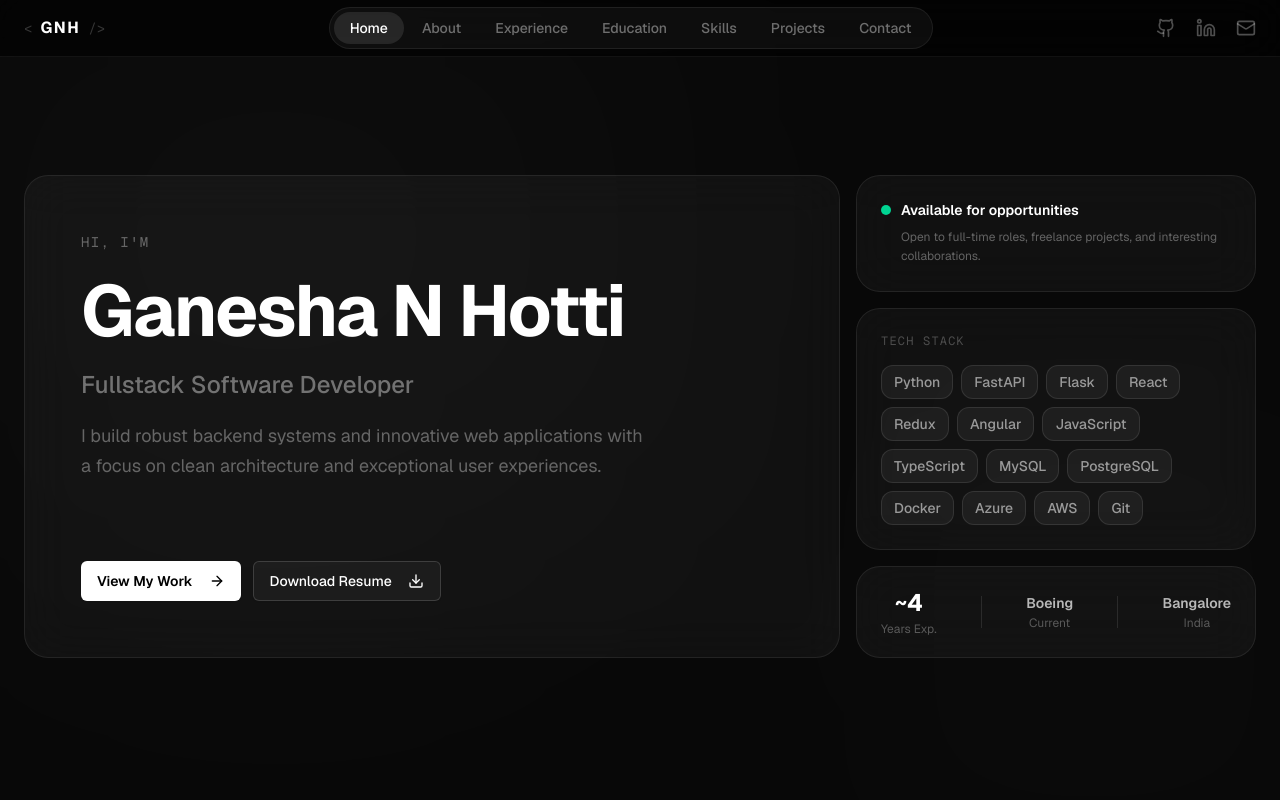
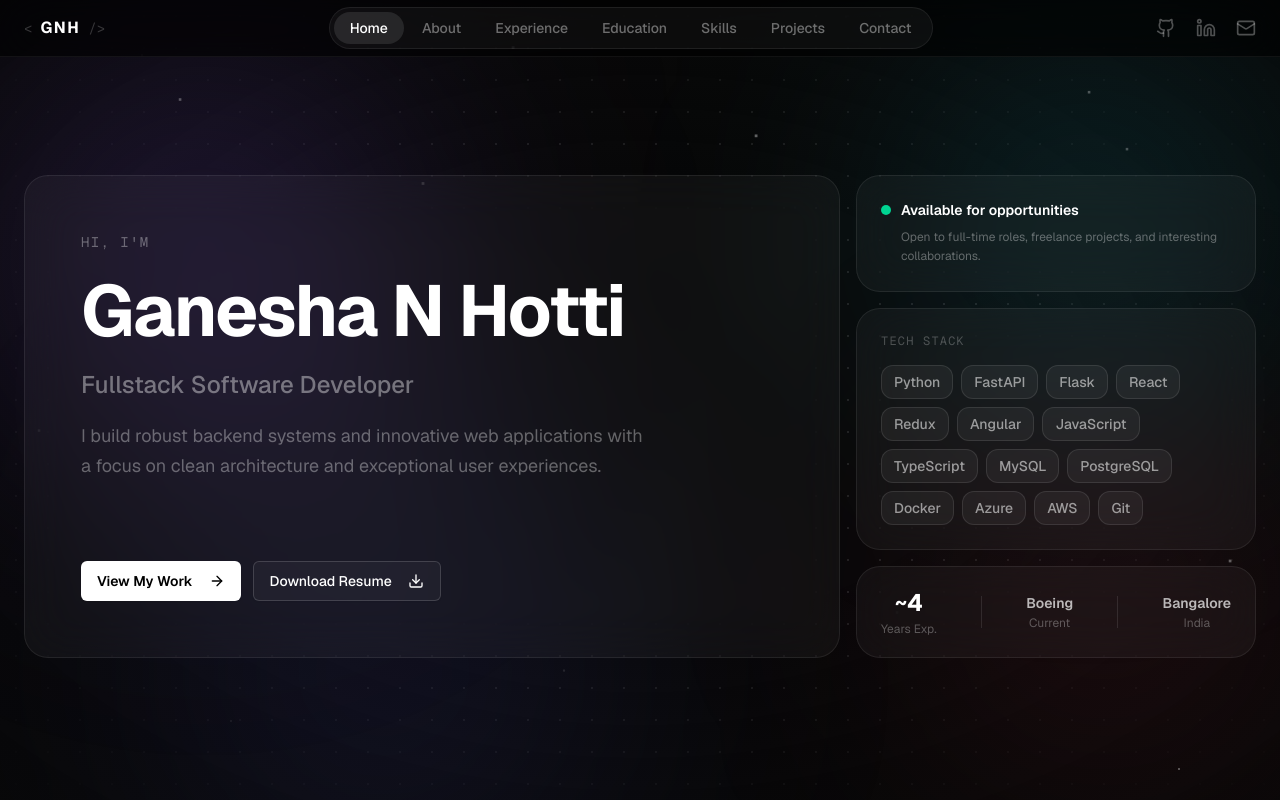
Before and after one commit to GaneshaNHotti/Personal-Portfolio, a Next.js app: page / in a window 1280 px wide. Shown: the top 800 px of the page. Built offline with nearby package versions, Linux system fonts and the light colour scheme.

Commit message:
feat: replace individual section backgrounds with a global animated background component

```diff
--- a/src/app/globals.css
+++ b/src/app/globals.css
@@ -23,8 +23,130 @@ html {
 }
 
 .glass {
-  background: rgba(255, 255, 255, 0.04);
-  backdrop-filter: blur(20px);
-  -webkit-backdrop-filter: blur(20px);
-  border: 1px solid rgba(255, 255, 255, 0.08);
+  background: linear-gradient(135deg, rgba(255, 255, 255, 0.05) 0%, rgba(255, 255, 255, 0.01) 100%);
+  backdrop-filter: blur(24px);
+  -webkit-backdrop-filter: blur(24px);
+  border: 1px solid rgba(255, 255, 255, 0.1);
+  box-shadow: 0 8px 32px 0 rgba(0, 0, 0, 0.37);
 }
+
+/* ─── Custom Scrollbar ──────────────────────────────────────── */
+::-webkit-scrollbar {
+  width: 6px;
+}
+
+::-webkit-scrollbar-track {
+  background: var(--background);
+}
+
+::-webkit-scrollbar-thumb {
+  background: rgba(255, 255, 255, 0.1);
+  border-radius: 10px;
+}
+
+::-webkit-scrollbar-thumb:hover {
+  background: rgba(255, 255, 255, 0.2);
+}
+
+
+/* ─── Dot Grid ─────────────────────────────────────────────── */
+.bg-dot-grid {
+  background-image: radial-gradient(circle, rgba(255,255,255,0.55) 1px, transparent 1px);
+  background-size: 32px 32px;
+  width: 100%;
+  height: 100%;
+}
+
+/* ─── Radial Vignette ──────────────────────────────────────── */
+.bg-radial-vignette {
+  background: radial-gradient(
+    ellipse at center,
+    transparent 0%,
+    transparent 40%,
+    rgba(8, 8, 8, 0.65) 70%,
+    rgba(8, 8, 8, 0.97) 100%
+  );
+}
+
+/* ─── Gradient Orbs ────────────────────────────────────────── */
+.orb {
+  position: absolute;
+  border-radius: 9999px;
+  filter: blur(120px);
+  will-change: transform, opacity;
+}
+
+.orb-purple {
+  width: 600px;
+  height: 600px;
+  top: -15%;
+  left: -12%;
+  background: radial-gradient(circle, rgba(139, 92, 246, 0.28) 0%, transparent 70%);
+  animation: floatOrb1 18s ease-in-out infinite;
+}
+
+.orb-cyan {
+  width: 500px;
+  height: 500px;
+  top: -10%;
+  right: -10%;
+  background: radial-gradient(circle, rgba(34, 211, 238, 0.22) 0%, transparent 70%);
+  animation: floatOrb2 22s ease-in-out infinite;
+}
+
+.orb-indigo {
+  width: 700px;
+  height: 700px;
+  top: 35%;
+  left: 30%;
+  transform: translateX(-50%);
+  background: radial-gradient(circle, rgba(99, 102, 241, 0.16) 0%, transparent 70%);
+  animation: floatOrb3 26s ease-in-out infinite;
+}
+
+.orb-rose {
+  width: 450px;
+  height: 450px;
+  bottom: -10%;
+  right: -8%;
+  background: radial-gradient(circle, rgba(244, 63, 94, 0.18) 0%, transparent 70%);
+  animation: floatOrb4 20s ease-in-out infinite;
+}
+
+/* ─── Orb Keyframes ────────────────────────────────────────── */
+@keyframes floatOrb1 {
+  0%, 100% { transform: translate(0, 0) scale(1); }
+  33%       { transform: translate(60px, 80px) scale(1.08); }
+  66%       { transform: translate(-40px, 50px) scale(0.95); }
+}
+
+@keyframes floatOrb2 {
+  0%, 100% { transform: translate(0, 0) scale(1); }
+  40%       { transform: translate(-80px, 60px) scale(1.1); }
+  70%       { transform: translate(30px, 100px) scale(0.92); }
+}
+
+@keyframes floatOrb3 {
+  0%, 100% { transform: translateX(-50%) translateY(0) scale(1); }
+  50%       { transform: translateX(-50%) translateY(80px) scale(1.06); }
+}
+
+@keyframes floatOrb4 {
+  0%, 100% { transform: translate(0, 0) scale(1); }
+  45%       { transform: translate(-60px, -70px) scale(1.12); }
+  75%       { transform: translate(40px, -30px) scale(0.94); }
+}
+
+/* ─── Particles ────────────────────────────────────────────── */
+.particle {
+  position: absolute;
+  border-radius: 9999px;
+  background: white;
+  will-change: transform, opacity;
+  animation: particlePulse var(--dur, 7s) ease-in-out infinite;
+}
+
+@keyframes particlePulse {
+  0%, 100% { opacity: 0.08; transform: translateY(0px) scale(1); }
+  50%       { opacity: 0.5;  transform: translateY(-18px) scale(1.4); }
+}
--- a/src/app/layout.js
+++ b/src/app/layout.js
@@ -1,5 +1,6 @@
 import { Geist, Geist_Mono } from "next/font/google";
 import "./globals.css";
+import AnimatedBackground from "../components/background";
 
 const geistSans = Geist({
   variable: "--font-geist-sans",
@@ -22,6 +23,7 @@ export default function RootLayout({ children }) {
       <body
         className={`${geistSans.variable} ${geistMono.variable} antialiased`}
       >
+        <AnimatedBackground />
         {children}
       </body>
     </html>
--- a/src/app/page.js
+++ b/src/app/page.js
@@ -9,7 +9,7 @@ import AnimatedContactForm from "../components/contact-page";
 
 export default function Home() {
   return (
-    <main className="bg-[#080808] text-white">
+    <main className="bg-transparent text-white">
       <section id="navbar">
         <FloatingProgrammerNav />
       </section>
--- a/src/components/about-page.js
+++ b/src/components/about-page.js
@@ -29,8 +29,7 @@ const BlobBackground = () => (
 
 const AboutSection = () => {
   return (
-    <section className="min-h-screen bg-[#080808] px-4 md:px-6 py-24 relative overflow-hidden flex items-center">
-      <BlobBackground />
+    <section className="min-h-screen bg-transparent px-4 md:px-6 py-24 relative overflow-hidden flex items-center">
 
       <div className="max-w-7xl w-full mx-auto relative z-10">
 
--- /dev/null
+++ b/src/components/background.js
@@ -0,0 +1,38 @@
+"use client";
+
+export default function AnimatedBackground() {
+  return (
+    <div className="fixed inset-0 -z-10 overflow-hidden pointer-events-none">
+      {/* Dot grid overlay */}
+      <div className="absolute inset-0 bg-dot-grid opacity-[0.18]" />
+
+      {/* Radial vignette to keep edges dark */}
+      <div className="absolute inset-0 bg-radial-vignette" />
+
+      {/* Orb 1 — purple, top-left */}
+      <div className="orb orb-purple" />
+
+      {/* Orb 2 — cyan/teal, top-right */}
+      <div className="orb orb-cyan" />
+
+      {/* Orb 3 — indigo, center */}
+      <div className="orb orb-indigo" />
+
+      {/* Orb 4 — rose, bottom-right */}
+      <div className="orb orb-rose" />
+
+      {/* Floating particles */}
+      {Array.from({ length: 24 }).map((_, i) => (
+        <span key={i} className="particle" style={{
+          left: `${(i * 37 + 11) % 100}%`,
+          top: `${(i * 53 + 7) % 100}%`,
+          animationDelay: `${(i * 0.6) % 8}s`,
+          animationDuration: `${6 + (i % 5)}s`,
+          width: i % 3 === 0 ? "2px" : "1.5px",
+          height: i % 3 === 0 ? "2px" : "1.5px",
+          opacity: 0.3 + (i % 4) * 0.1,
+        }} />
+      ))}
+    </div>
+  );
+}
--- a/src/components/certifications-page.js
+++ b/src/components/certifications-page.js
@@ -139,8 +139,7 @@ const CertificationsSection = () => {
   const headerInView = useInView(headerRef, { once: true });
 
   return (
-    <section className="min-h-screen bg-[#080808] px-4 md:px-6 py-24 relative overflow-hidden flex items-center">
-      <BlobBackground />
+    <section className="min-h-screen bg-transparent px-4 md:px-6 py-24 relative overflow-hidden flex items-center">
 
       <div className="max-w-7xl w-full mx-auto relative z-10">
 
--- a/src/components/contact-page.js
+++ b/src/components/contact-page.js
@@ -129,8 +129,7 @@ const AnimatedContactForm = () => {
     `border-white/[0.08] text-white placeholder:text-white/20 focus:border-white/30 focus:ring-1 focus:ring-white/10 transition-all${errors[field] ? " border-red-500/50" : ""}`;
 
   return (
-    <section className="min-h-screen bg-[#080808] px-4 md:px-6 py-24 relative overflow-hidden flex items-center">
-      <BlobBackground />
+    <section className="min-h-screen bg-transparent px-4 md:px-6 py-24 relative overflow-hidden flex items-center">
 
       <div className="max-w-7xl w-full mx-auto relative z-10">
 
--- a/src/components/experience-page.js
+++ b/src/components/experience-page.js
@@ -127,8 +127,7 @@ const AnimatedExperienceTimeline = () => {
   const headerInView = useInView(headerRef, { once: true });
 
   return (
-    <section className="min-h-screen bg-[#080808] px-4 md:px-6 py-24 relative overflow-hidden flex items-center">
-      <BlobBackground />
+    <section className="min-h-screen bg-transparent px-4 md:px-6 py-24 relative overflow-hidden flex items-center">
 
       <div className="max-w-7xl w-full mx-auto relative z-10">
 
--- a/src/components/home-page.js
+++ b/src/components/home-page.js
@@ -90,8 +90,7 @@ const skillChips = [
 
 const ProgrammerHero = () => {
   return (
-    <section className="min-h-screen bg-[#080808] px-4 md:px-6 flex items-center relative overflow-hidden">
-      <BlobBackground />
+    <section className="min-h-screen bg-transparent px-4 md:px-6 flex items-center relative overflow-hidden">
 
       <div className="relative z-10 w-full max-w-7xl mx-auto pt-16 pb-8">
         <div className="grid grid-cols-1 lg:grid-cols-3 gap-4">
--- a/src/components/projects-page.js
+++ b/src/components/projects-page.js
@@ -145,8 +145,7 @@ const ProjectCard = ({ project, index }) => {
 
 const AnimatedProjectsGrid = () => {
   return (
-    <section className="min-h-screen bg-[#080808] px-4 md:px-6 py-24 relative overflow-hidden flex items-center">
-      <BlobBackground />
+    <section className="min-h-screen bg-transparent px-4 md:px-6 py-24 relative overflow-hidden flex items-center">
 
       <div className="max-w-7xl w-full mx-auto relative z-10">
 
--- a/src/components/skills-page.js
+++ b/src/components/skills-page.js
@@ -118,8 +118,7 @@ const AnimatedSkillsGrid = () => {
   const headerInView = useInView(headerRef, { once: true });
 
   return (
-    <section className="min-h-screen bg-[#080808] px-4 md:px-6 py-24 relative overflow-hidden flex items-center">
-      <BlobBackground />
+    <section className="min-h-screen bg-transparent px-4 md:px-6 py-24 relative overflow-hidden flex items-center">
 
       <div className="max-w-7xl w-full mx-auto relative z-10">
 
```
